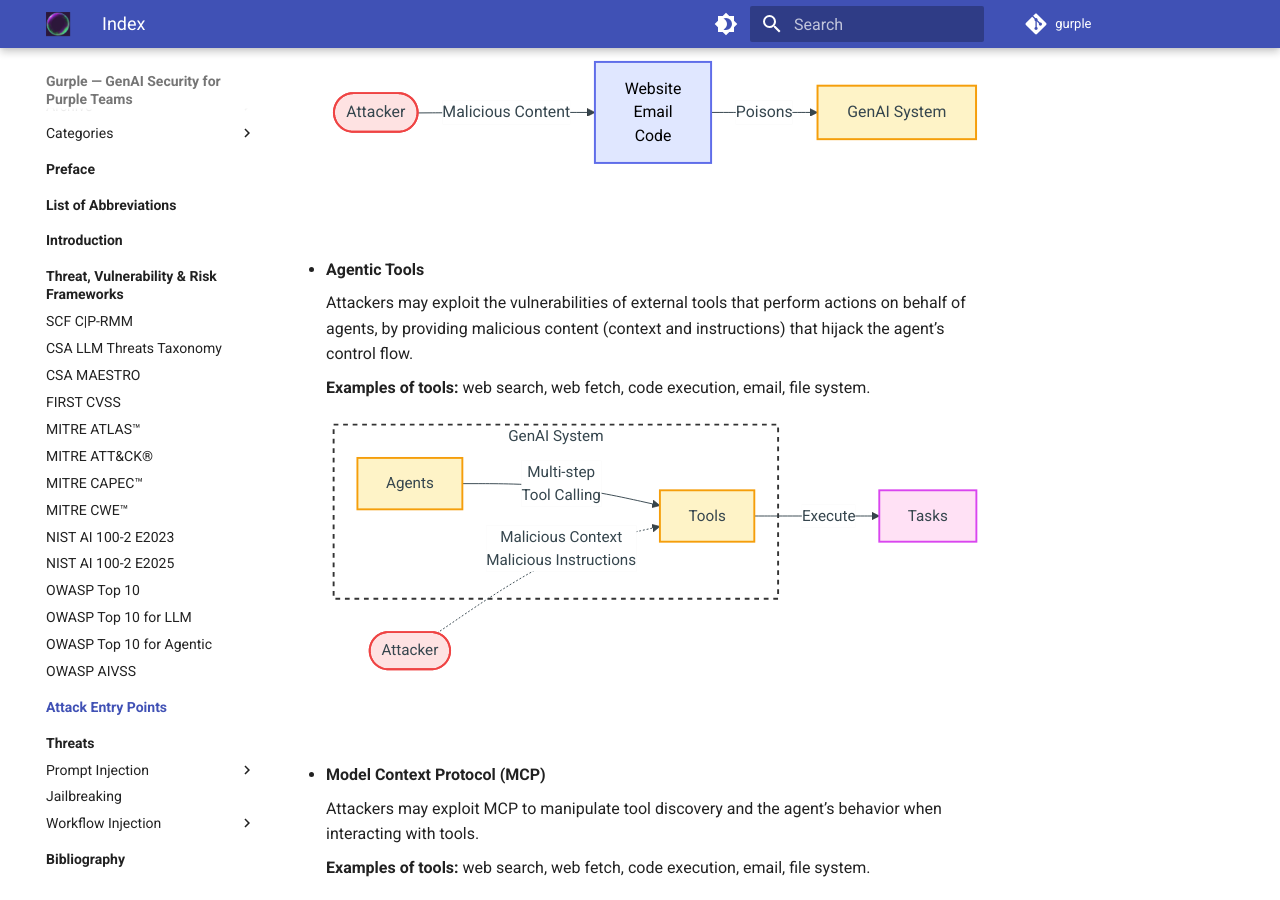
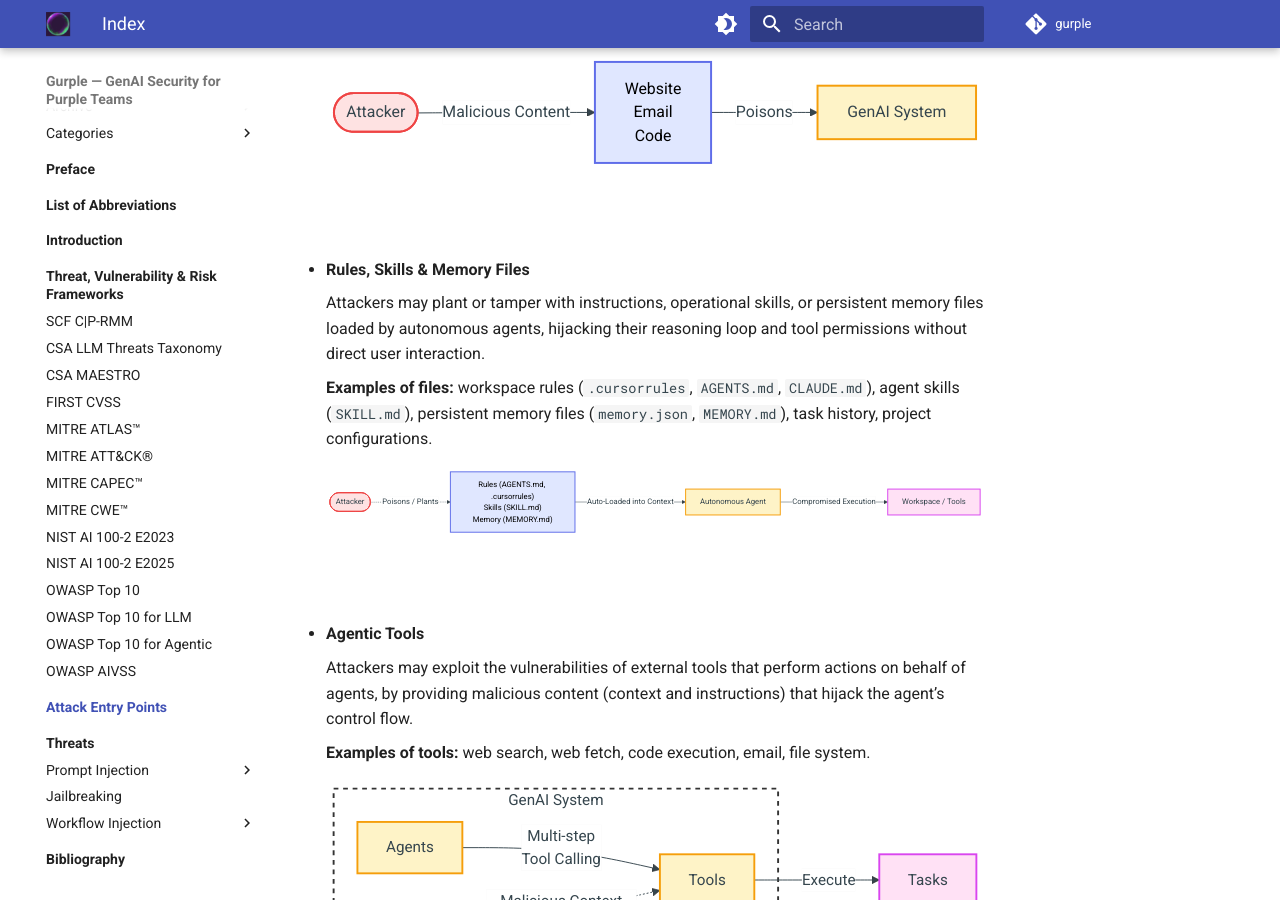
Before and after one commit to felipepenha/gurple, an MkDocs documentation site: the page built from processed/attack_entry_points/index.md, in a window 1280 px wide and 900 px high, scrolled down 3460 px. Built offline with MkDocs 1.6.1 and Material for MkDocs 9.7.7, drawn with Linux system fonts in a browser that asks for light colours; comment, search, counter and statistics services are not loaded.

Commit message:
docs(entry-points): add rules, skills, and memory files entry point
Document the attack entry point under The Hidden Door where autonomous agents ingest rules, skills, or memory files, including operational context and Mermaid flow diagram.

````diff
--- a/processed/attack_entry_points/index.md
+++ b/processed/attack_entry_points/index.md
@@ -194,6 +194,31 @@
 
 <br />
 
+-   **Rules, Skills & Memory Files**
+
+    Attackers may plant or tamper with instructions, operational skills, or persistent memory files loaded by autonomous agents, hijacking their reasoning loop and tool permissions without direct user interaction.
+
+    **Examples of files:** workspace rules (`.cursorrules`, `AGENTS.md`, `CLAUDE.md`), agent skills (`SKILL.md`), persistent memory files (`memory.json`, `MEMORY.md`), task history, project configurations.
+
+    ``` mermaid
+    graph LR
+        Attacker(["Attacker"]) -.->|"Poisons / Plants"| Files["<span style='color:#000'>Rules (AGENTS.md, .cursorrules)<br />Skills (SKILL.md)<br />Memory (MEMORY.md)</span>"]
+        Files -->|"Auto-Loaded into Context"| Agent["Autonomous Agent"]
+        Agent -->|"Compromised Execution"| Env["Workspace / Tools"]
+
+        classDef red fill:#fee2e2,stroke:#ef4444,stroke-width:2px,color:#000;
+        classDef yellow fill:#fef3c7,stroke:#f59e0b,stroke-width:2px,color:#000;
+        classDef blue fill:#e0e7ff,stroke:#5f6de9,stroke-width:2px,color:#000;
+        classDef purple fill:#ffe1f5,stroke:#d946ef,stroke-width:2px,color:#000;
+
+        class Attacker red;
+        class Files blue;
+        class Agent yellow;
+        class Env purple;
+    ```
+
+<br />
+
 -   **Agentic Tools**
 
     Attackers may exploit the vulnerabilities of external tools that perform actions on behalf of agents, by providing malicious content (context and instructions) that hijack the agent’s control flow.
````
Also changed, not shown: docs/attack_entry_points/index.md (+25 -0 lines).
